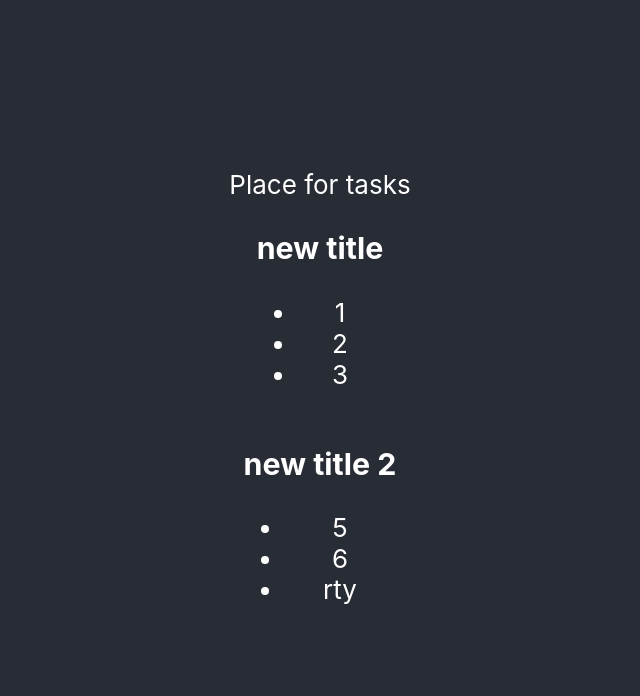
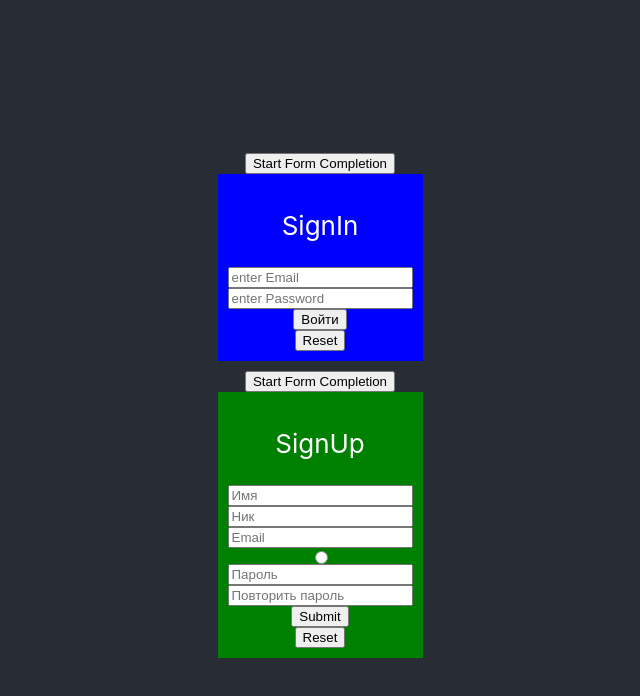
Before and after one commit to Alex-aa7/Result_Middle, a React (Create React App) app in the folder react-module/: page / in a window 1280 px wide. Shown: the top 696 px of the page, without its empty margins (320-960 px from the left). Built offline with nearby package versions, Linux system fonts and the light colour scheme.

Commit message:
input forms

```diff
--- a/react-module/src/App.css
+++ b/react-module/src/App.css
@@ -32,7 +32,15 @@
   from {
     transform: rotate(0deg);
   }
+
   to {
     transform: rotate(360deg);
   }
 }
+
+.sign-in-form {
+  display: flex;
+  flex-direction: column;
+  align-items: center;
+  justify-content: center;
+}
--- a/react-module/src/App.js
+++ b/react-module/src/App.js
@@ -1,19 +1,12 @@
 import "./App.css";
-import { Todo, Todo2 } from "./sandbox/todo";
+
+import InputForms from "./components/InputForms/InputForms";
 
 function App() {
   return (
     <div className="App">
       <header className="App-header">
-        Place for tasks
-        <Todo
-        title="new title"
-        listStrings={[1, 2, 3]}
-        />
-        <Todo2
-        title="new title 2"
-        listStrings={[5, 6, "rty"]}
-        />
+        <InputForms />
       </header>
     </div>
   );
--- /dev/null
+++ b/react-module/src/components/InputForms/InputForms.jsx
@@ -0,0 +1,15 @@
+import SignIn from "./SignIn";
+import SignUp from "./SignUp";
+
+const InputForms = () => {
+  const handleSubmit = (inputs) => {
+    console.log(inputs);
+  };
+  return (
+    <div>
+      <SignIn onSubmit={handleSubmit} title='SignIn'/>
+      <SignUp onSubmit={handleSubmit} title='SignUp'/>
+    </div>
+  );
+};
+export default InputForms;
--- /dev/null
+++ b/react-module/src/components/InputForms/SignIn.jsx
@@ -0,0 +1,58 @@
+import { useState, useRef } from "react";
+
+function SignIn(props) {
+  const formRef = useRef(null);
+  const inputNameRef = useRef(null);
+  const [inputs, setInputs] = useState({
+    email: "",
+    password: "",
+  });
+
+  const handleReset = () => {
+    formRef.current.reset();
+    setInputs({});
+  };
+
+  const handleChange = (event) => {
+    setInputs((prevState) => ({
+      ...prevState,
+      [event.target.name]: event.target.value,
+    }));
+  };
+
+  const handleBegin = () => {
+    inputNameRef.current.focus();
+  };
+
+  return (
+    <div>
+      <button type="text" onClick={handleBegin}>
+        Start Form Completion
+      </button>
+      <form
+        className="sign-in-form"
+        ref={formRef}
+        style={{ background: "blue", padding: 10 }}
+        onChange={handleChange}
+        onReset={handleReset}
+        onSubmit={(event) => {
+          event.preventDefault();
+          props.onSubmit(inputs);
+        }}
+      >
+        <p>{props.title}</p>
+        <input
+          ref={inputNameRef}
+          type={"email"}
+          placeholder="enter Email"
+          name="email"
+        />
+        <input type={"password"} placeholder="enter Password" name="password" />
+        <button type="submit">Войти</button>
+        <button type="reset">Reset</button>
+      </form>
+    </div>
+  );
+}
+
+export default SignIn;
--- /dev/null
+++ b/react-module/src/components/InputForms/SignUp.jsx
@@ -0,0 +1,61 @@
+import { useState, useRef } from "react";
+
+function SignUp(props) {
+  const formRef = useRef(null);
+  const inputNameRef = useRef(null);
+  const [inputs, setInputs] = useState({
+    name: "",
+    nick: "",
+    email: "",
+    gender: "",
+    password: "",
+    password2: "",
+  });
+
+  const handleReset = () => {
+    formRef.current.reset();
+    setInputs({});
+  };
+
+  const handleChange = (event) => {
+    setInputs((prevState) => ({
+      ...prevState,
+      [event.target.name]: event.target.value,
+    }));
+  };
+
+  const handleBegin = () => {
+    inputNameRef.current.focus();
+  };
+
+  return (
+    <div>
+      <button type="text" onClick={handleBegin}>
+        Start Form Completion
+      </button>
+      <form
+        className="sign-in-form"
+        ref={formRef}
+        style={{ background: "green", padding: 10 }}
+        onChange={handleChange}
+        onReset={handleReset}
+        onSubmit={(event) => {
+          event.preventDefault();
+          props.onSubmit(inputs);
+        }}
+      >
+        <p>{props.title}</p>
+        <input ref={inputNameRef} type={"text"} placeholder="Имя" name="name" />
+        <input type={"text"} placeholder="Ник" name="nick" />
+        <input type={"email"} placeholder="Email" name="email" />
+        <input type={"radio"} placeholder="Полr" name="gender" />
+        <input type={"password"} placeholder="Пароль" name="password"/>
+        <input type={"password"} placeholder="Повторить пароль" name="password2"/>
+        <button type="submit">Submit </button>
+        <button type="reset">Reset</button>
+      </form>
+    </div>
+  );
+}
+
+export default SignUp;
--- a/react-module/src/index.js
+++ b/react-module/src/index.js
@@ -7,6 +7,6 @@ import App from './App';
 const root = ReactDOM.createRoot(document.getElementById('root'));
 root.render(
   <React.StrictMode>
-    <App />
+    <App/>
   </React.StrictMode>
 );
--- a/react-module/src/sandbox/todo.jsx
+++ /dev/null
@@ -1,31 +0,0 @@
-export const Todo =({title='default title', listStrings=[]})=> {
-    return (
-        <div>
-            <h3>{title}</h3>
-            <ul>
-                {listStrings.map((value)=>(
-
-                    <li>{value}</li>
-                ))}
-            </ul>
-        </div>
-    )
-}
-
-export const Todo2 =(props)=> {
-    // const title=props.title||'default title 2';
-    // const listStrings=props.listStrings||[];
-    const {title='', listStrings=[]}=props
-
-    return (
-        <div>
-            <h3>{title}</h3>
-            <ul>
-                {listStrings.map((value)=>(
-
-                    <li>{value}</li>
-                ))}
-            </ul>
-        </div>
-    )
-}
```
Also changed, not shown: react-module/src/sandbox/useLocalStorage.js (deleted, +0 -19 lines), react-module/src/sandbox/useUpdateLogger.js (deleted, +0 -7 lines).
